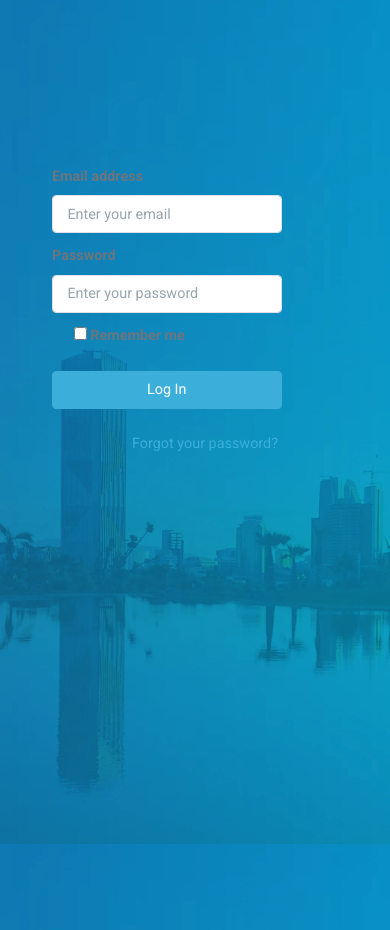
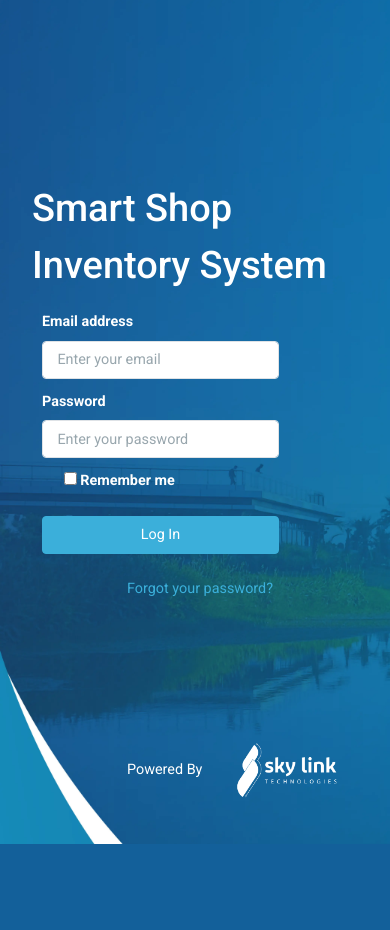
Before and after one commit to Alimaseid/smartShop, a Laravel app: page / in a window 390 px wide. After the commit the page ends 844 px from the top, so only its background shows below. Run offline with Laravel 10, Linux system fonts and the light colour scheme; parts of the project's set-up code (start-up, migrations or seed data) failed here and were passed over.

Commit message:
update login

```diff
--- a/resources/views/auth/login.blade.php
+++ b/resources/views/auth/login.blade.php
@@ -2,6 +2,7 @@
 <html lang="en" data-topbar-color="brand">
 
 <!-- Mirrored from coderthemes.com/wb/minton/layouts/default/auth-login.html by HTTrack Website Copier/3.x [XR&CO'2014], Tue, 11 Jul 2023 13:48:46 GMT -->
+
 <head>
     <meta charset="utf-8" />
     <title>Log In | Minber- Admin & Dashboard </title>
@@ -79,21 +80,21 @@
 
 <body>
     <div class="account-pages ">
-        <div class="box col-sm-12 ">
-            <div class="row d-flex justify-content-center">
-
-                <div class="col-md-6">
 
 
+        <div class="row d-flex justify-content-center">
+            <div class="col-md-2 col-sm-12 col-12">
             </div>
-                <div class="col-md-6 ">
 
-                    <div class="card-body" style="margin-top: 40%;margin-left:20px">
+            <div class="col-md-6 col-sm-12 col-12" style="margin-top: 130px">
+                <p style="color: white;font-size:38px"> <strong>Smart Shop Inventory System</strong></p>
+
+                <div class="card-body" style="margin-top: 15%;margin-left:10px">
 
                     <form method="POST" action="{{ route('login') }}" style="margin-top: -10%;">
                         @csrf
                         <div class="mb-2 col-9">
-                                <label for="emailaddress" class="form-label">Email address</label>
+                            <label for="emailaddress" class="form-label" style="color: white">Email address</label>
                             <input class="form-control" type="email" id="email" name="email"
                                 :value="old('email')" required="" placeholder="Enter your email">
                             <x-input-error :messages="$errors->get('email')" class="mt-2 " />
@@ -101,7 +102,7 @@
 
                         <div class="mb-2 col-9">
 
-                                <label for="password" class="form-label">Password</label>
+                            <label for="password" class="form-label" style="color: white">Password</label>
                             <div class="input-group input-group-merge">
                                 <input type="password" id="password" name="password" class="form-control"
                                     placeholder="Enter your password">
@@ -116,7 +117,7 @@
                                     <input id="remember_me" type="checkbox"
                                         class="rounded border-gray-300 text-indigo-600 shadow-sm focus:ring-indigo-500"
                                         name="remember">
-                                        <span class="ml-2 text-sm text-gray-600">{{ __('Remember me') }}</span>
+                                    <span class="ml-2 text-sm text-gray-600" style="color: white">{{ __('Remember me') }}</span>
                                 </label>
                             </div>
                         </div>
@@ -139,22 +140,15 @@
                         </div> <!-- end col -->
                     </div>
                 </div>
-
-
-
-
-
-
-
-                </div>
             </div>
 
         </div>
 
-
-
-
-
+        <div class="position-fixed bottom-0 end-0 p-3">
+            <div class="text-white" style="margin-bottom: 20px">
+                Powered By <img src="SkyLinkLogo.png" alt="" style="height: 60px; width: 160px; ">
+            </div>
+        </div>
     </div>
 </body>
 
```
Also changed, not shown: public/SkyLinkLogo.png (added). Lines whose indentation alone changed are shown as unchanged.
